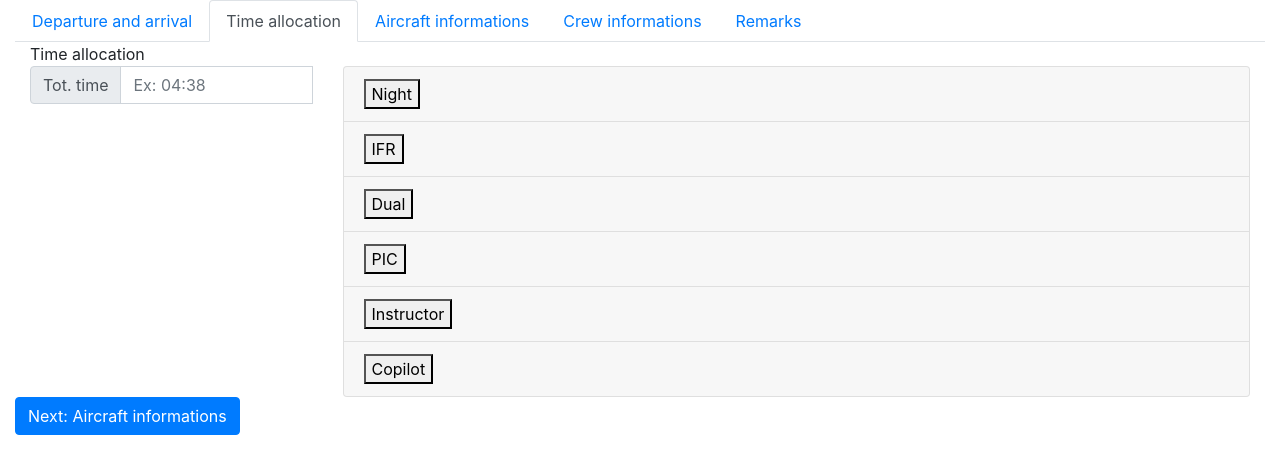
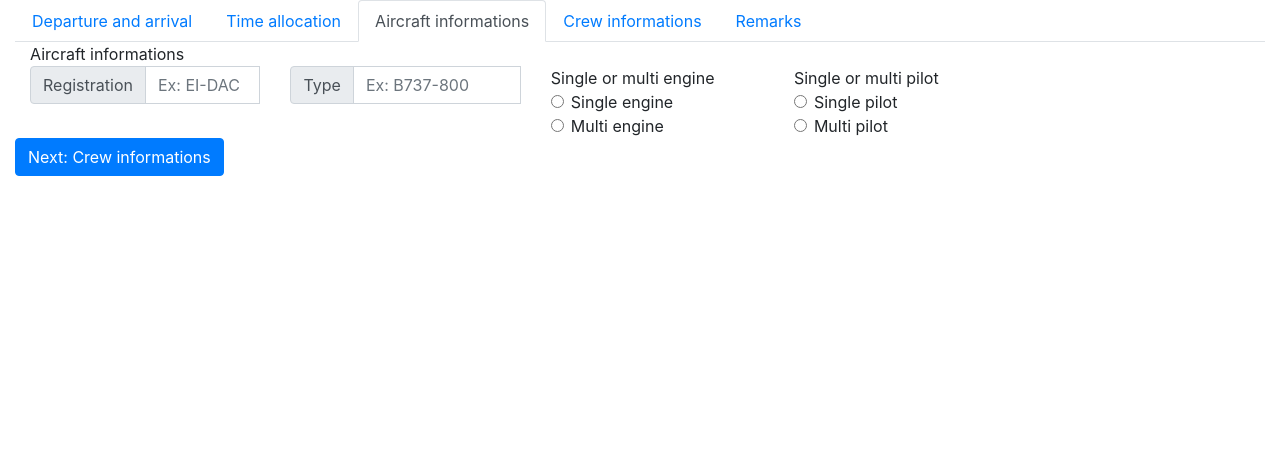
Before and after one commit to Logtyaviation/webapp, a React (Create React App) app: page /NewFlightEntry in a window 1280 px wide. Shown: the top 474 px of the page. Built offline with nearby package versions, Linux system fonts and the light colour scheme.

Commit message:
Refactored Aircraft entry

```diff
--- /dev/null
+++ b/src/components/NewEntry/3_Aircraft/AircraftEntry/AircraftEntry.js
@@ -0,0 +1,32 @@
+import React from 'react';
+import { Row, Col, Container } from 'react-bootstrap';
+import RegistrationAndType from './Components/RegistrationAndType';
+import SEMEandSPMP from './Components/SEMEandSPMP';
+
+const AircraftEntry = (props) => {
+    const { values, errors, handleChange } = props
+        return (
+            <Container fluid>
+            Aircraft informations
+                <Row>
+                    <Col md={5}>
+                        <RegistrationAndType
+                        handleChange={handleChange}
+                        values={values}
+                        errors={errors}
+                        />
+                    </Col>
+                    <Col>
+                        <SEMEandSPMP
+                        handleChange={handleChange}
+                        values={values}
+                        errors={errors}
+                        />
+                    </Col>
+                </Row>
+            </Container>
+        );
+    }
+
+
+export default AircraftEntry;
--- a/src/components/NewEntry/NewEntryTabs/AircraftInformationsTab.js
+++ b/src/components/NewEntry/3_Aircraft/AircraftInformationsTab.js
@@ -2,7 +2,7 @@ import React from 'react';
 import { Row, Col, Button, Form} from 'react-bootstrap'
 import { Formik } from 'formik'
 import  * as yup from 'yup'
-import NewAircraftEntry from '../NewAircraftEntry/NewAircraftEntry';
+import AircraftEntry from './AircraftEntry/AircraftEntry';
 
 const AircraftInformationsTab = (props) => {
 
@@ -37,7 +37,7 @@ const AircraftInformationsTab = (props) => {
                 <Form noValidate onSubmit={handleSubmit}>
                     <Row>
                         <Col>
-                            <NewAircraftEntry
+                            <AircraftEntry
                             handleChange={handleChange}
                             values={values}
                             errors={errors}/>
--- a/src/components/NewEntry/FlightEntry.js
+++ b/src/components/NewEntry/FlightEntry.js
@@ -1,13 +1,13 @@
 import React, {useState} from 'react';
 import {Container, Tabs, Tab} from 'react-bootstrap'
 import TakeOffAndLandingTab from './1_TakeOffAndLanding/TakeOffAndLandingTab';
-import AicraftInformationsTab from './NewEntryTabs/AircraftInformationsTab';
+import AicraftInformationsTab from './3_Aircraft/AircraftInformationsTab';
 import CrewInformationsTab from './NewEntryTabs/CrewInformationsTab';
 import RemarksTab from './NewEntryTabs/RemarksTab';
 import TimeAllocationTab from './2_TimeAllocation/TimeAllocationTab';
 
 const FlightEntry = () => {
-    const [key, setKey] = useState('TimeAllocation')
+    const [key, setKey] = useState('AircraftInformations')
     return (
             <Container fluid>
                 <Tabs
--- a/src/components/NewEntry/NewAircraftEntry/NewAircraftEntry.js
+++ /dev/null
@@ -1,32 +0,0 @@
-import React, { Component } from 'react';
-import { Row, Col, Container } from 'react-bootstrap';
-import RegistrationAndType from './SubComponents/RegistrationAndType';
-import SEMEandSPMP from './SubComponents/SEMEandSPMP';
-
-class NewAircraftEntry extends Component {
-    render() {
-        return (
-            <Container fluid>
-            Aircraft informations
-                <Row>
-                    <Col md={5}>
-                        <RegistrationAndType
-                        handleChange={this.props.handleChange}
-                        values={this.props.values}
-                        errors={this.props.errors}
-                        />
-                    </Col>
-                    <Col>
-                        <SEMEandSPMP
-                        handleChange={this.props.handleChange}
-                        values={this.props.values}
-                        errors={this.props.errors}
-                        />
-                    </Col>
-                </Row>
-            </Container>
-        );
-    }
-}
-
-export default NewAircraftEntry;
```
Also changed, not shown: src/components/NewEntry/3_Aircraft/AircraftEntry/Components/RegistrationAndType.js (renamed from src/components/NewEntry/NewAircraftEntry/SubComponents/RegistrationAndType.js), src/components/NewEntry/3_Aircraft/AircraftEntry/Components/SEMEandSPMP.js (renamed from src/components/NewEntry/NewAircraftEntry/SubComponents/SEMEandSPMP.js).
